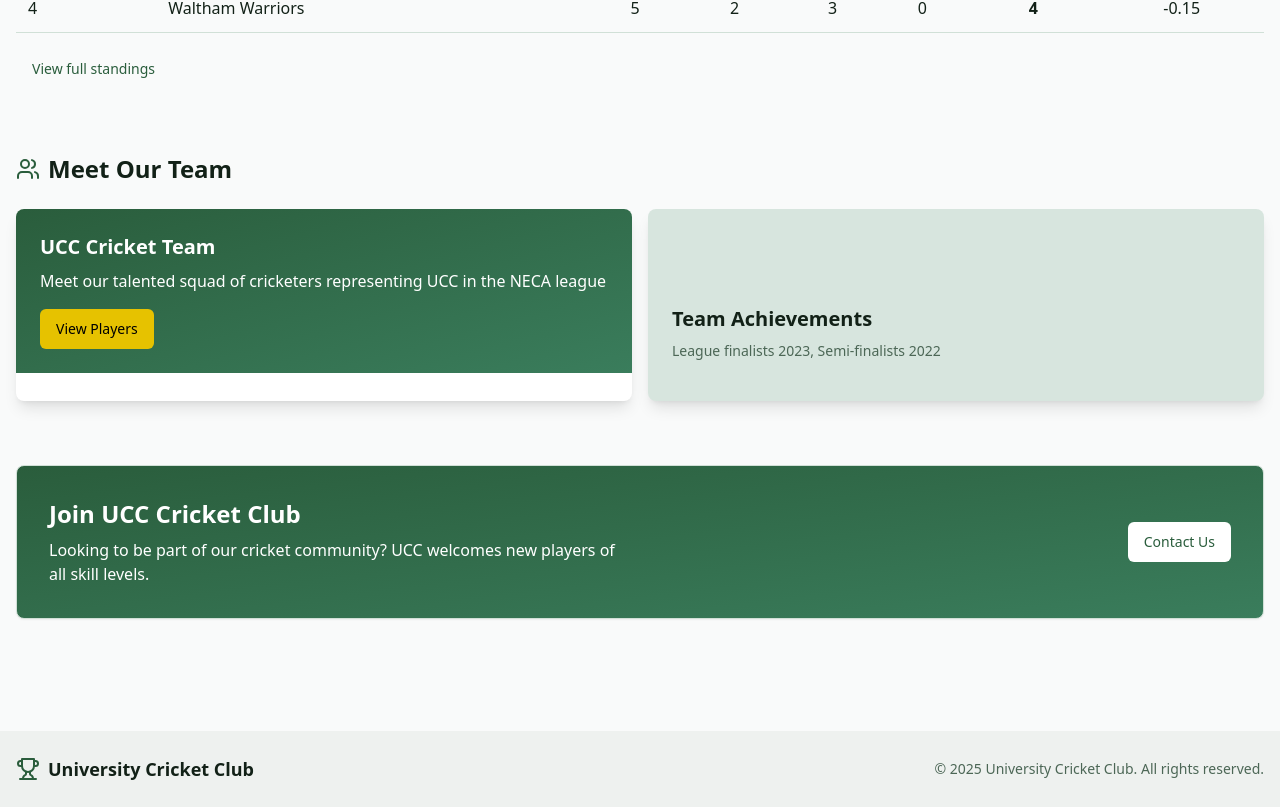
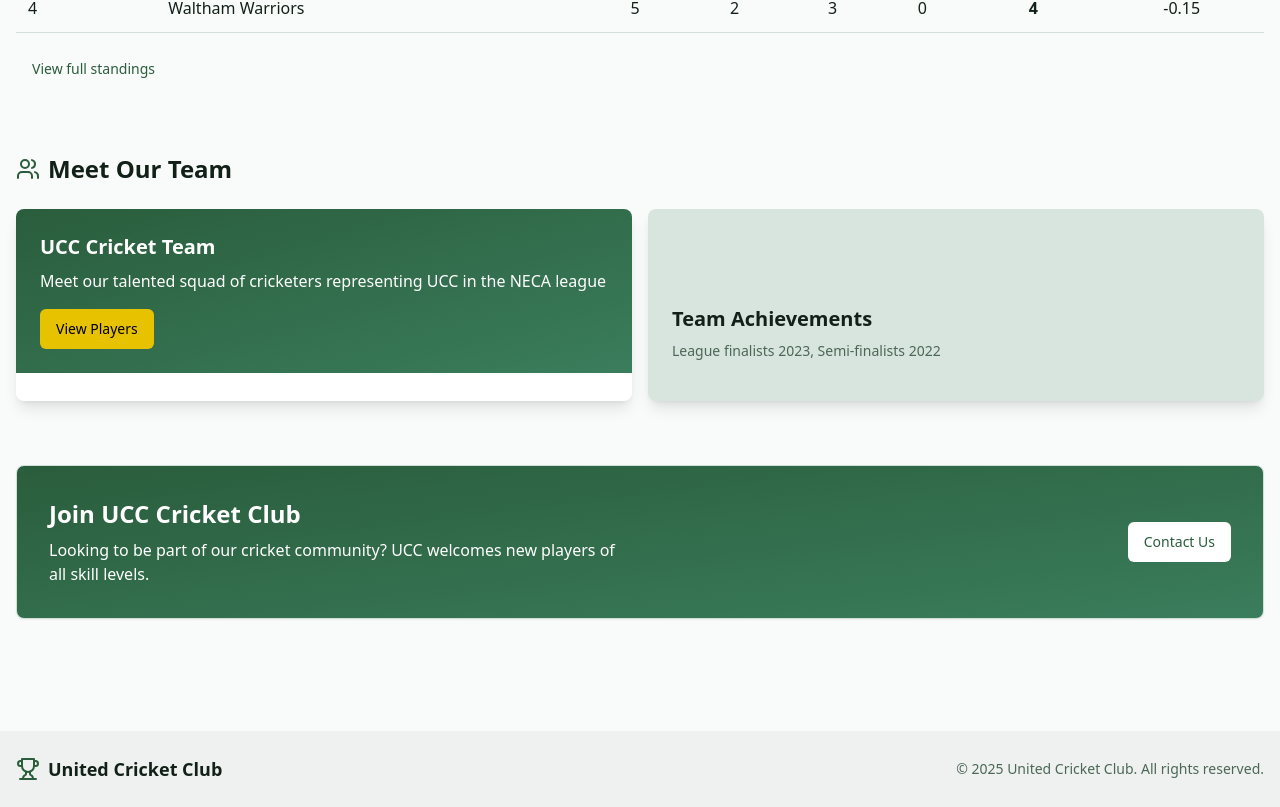
Before and after one commit to Devesh-code/ucc, a React (Vite) app: page / in a window 1280 px wide. Shown: the part 1248-2055 px from the top of the page. Built offline with nearby package versions, Linux system fonts and the light colour scheme.

Commit message:
Update UCC to United Cricket Club
Update all instances of UCC to United Cricket Club.

```diff
--- a/src/components/CustomFooter.tsx
+++ b/src/components/CustomFooter.tsx
@@ -1,6 +1,6 @@
 
 import { ReactNode } from "react";
-import { Trophy } from "lucide-react"; // Using Trophy instead of Cricket
+import { Trophy } from "lucide-react";
 
 type FooterProps = {
   children?: ReactNode;
@@ -13,10 +13,10 @@ const CustomFooter = ({ children }: FooterProps) => {
         <div className="flex flex-col md:flex-row justify-between items-center">
           <div className="flex items-center mb-4 md:mb-0">
             <Trophy className="h-6 w-6 text-cricket-pitch mr-2" />
-            <span className="font-bold text-lg">University Cricket Club</span>
+            <span className="font-bold text-lg">United Cricket Club</span>
           </div>
           <div className="text-sm text-muted-foreground">
-            {children || "© 2025 University Cricket Club. All rights reserved."}
+            {children || "© 2025 United Cricket Club. All rights reserved."}
           </div>
         </div>
       </div>
--- a/src/components/CustomNavbar.tsx
+++ b/src/components/CustomNavbar.tsx
@@ -1,6 +1,6 @@
 
 import { Link } from "react-router-dom";
-import { Trophy } from "lucide-react"; // Using Trophy instead of Cricket
+import { Trophy } from "lucide-react";
 import { ThemeToggle } from "@/components/ui/theme-toggle";
 import { Button } from "@/components/ui/button";
 
--- a/src/components/Footer.tsx
+++ b/src/components/Footer.tsx
@@ -1,5 +1,5 @@
 
-import { Cricket } from "lucide-react";
+import { Trophy } from "lucide-react";
 import { Link } from "react-router-dom";
 
 const Footer = () => {
@@ -9,7 +9,7 @@ const Footer = () => {
         <div className="grid grid-cols-1 md:grid-cols-3 gap-8">
           <div className="space-y-4">
             <div className="flex items-center space-x-2">
-              <Cricket size={24} />
+              <Trophy size={24} />
               <span className="text-lg font-bold">UCC Cricket</span>
             </div>
             <p className="text-sm text-gray-200">
--- a/src/components/Navbar.tsx
+++ b/src/components/Navbar.tsx
@@ -1,6 +1,6 @@
 
 import { NavLink } from "react-router-dom";
-import { Menu, X, Cricket } from "lucide-react";
+import { Menu, X, Trophy } from "lucide-react";
 import { Button } from "@/components/ui/button";
 import { useState } from "react";
 import { cn } from "@/lib/utils";
@@ -24,7 +24,7 @@ const Navbar = () => {
       <div className="container mx-auto px-4 py-3">
         <div className="flex justify-between items-center">
           <NavLink to="/" className="flex items-center space-x-2">
-            <Cricket size={28} className="text-white" />
+            <Trophy size={28} className="text-white" />
             <span className="text-xl font-bold text-white">UCC Cricket</span>
           </NavLink>
 
```
